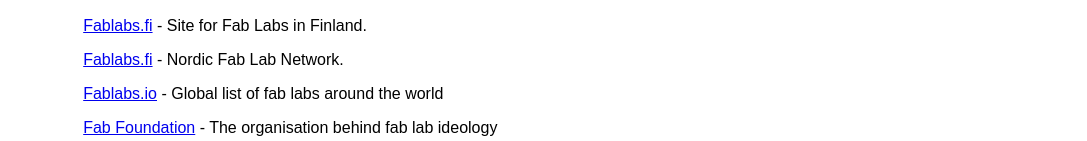
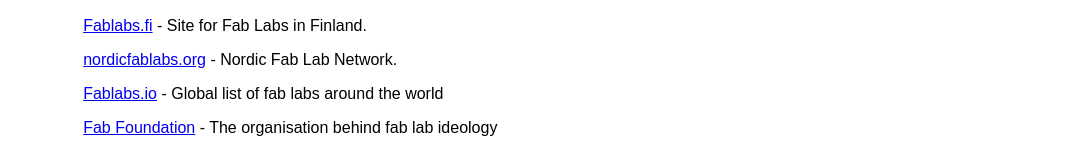
Before and after one commit to bafablab/bafablab.github.io, a plain HTML site: page links.html in a window 1280 px wide. Shown: the part 241-382 px from the top of the page, without its empty margins (96-1183 px from the left). Drawn offline with Linux system fonts and the light colour scheme.

Commit message:
Update links.html

```diff
--- a/links.html
+++ b/links.html
@@ -37,7 +37,7 @@
             <p><a href="https://fablabs.fi" target="_blank">Fablabs.fi</a>
             - Site for Fab Labs in Finland. </p>
 
-            <p><a href="https://nordicfablabs.org/" target="_blank">Fablabs.fi</a>
+            <p><a href="https://nordicfablabs.org/" target="_blank">nordicfablabs.org</a>
                 - Nordic Fab Lab Network. </p>
 
             <p><a href="https://fablabs.io/" target="_blank">Fablabs.io</a>
```
